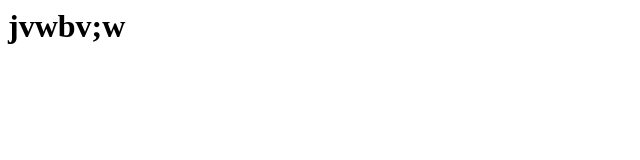
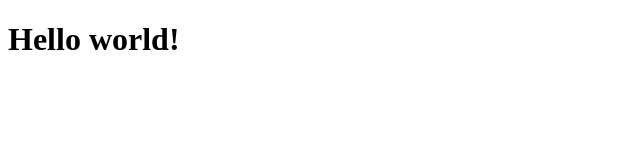
Before and after one commit to ALDYNEC-07/git-lessons, a plain HTML site: page git.html in a window 1280 px wide. Shown: the whole page, without its empty margins (0-640 px from the left). Drawn offline with Linux system fonts and the light colour scheme.

Commit message:
add file structure end style file

```diff
--- /dev/null
+++ b/git.css
@@ -0,0 +1,3 @@
+h1 {
+	color: red;
+}
--- a/git.html
+++ b/git.html
@@ -1 +1,11 @@
-<h1>jvwbv;w</h1>
+<!DOCTYPE html>
+<html>
+<head>
+	<meta charset="utf-8">
+	<meta name="viewport" content="width=device-width, initial-scale=1">
+	<title>git</title>
+</head>
+<body>
+	<h1>Hello world!</h1>
+</body>
+</html>
```
